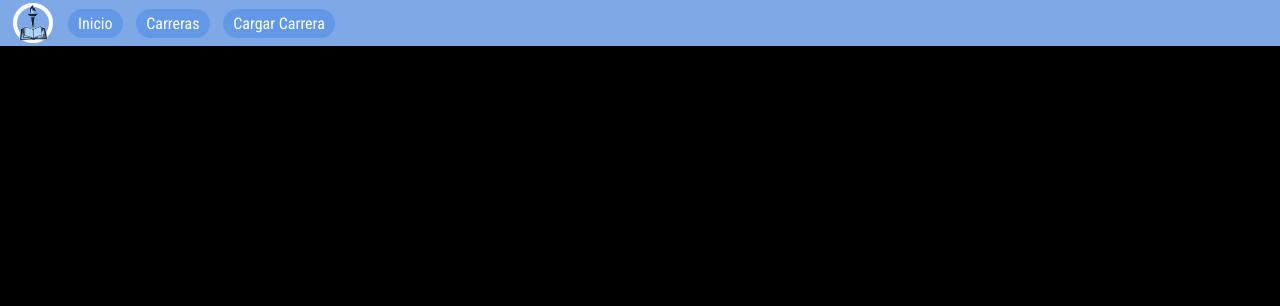
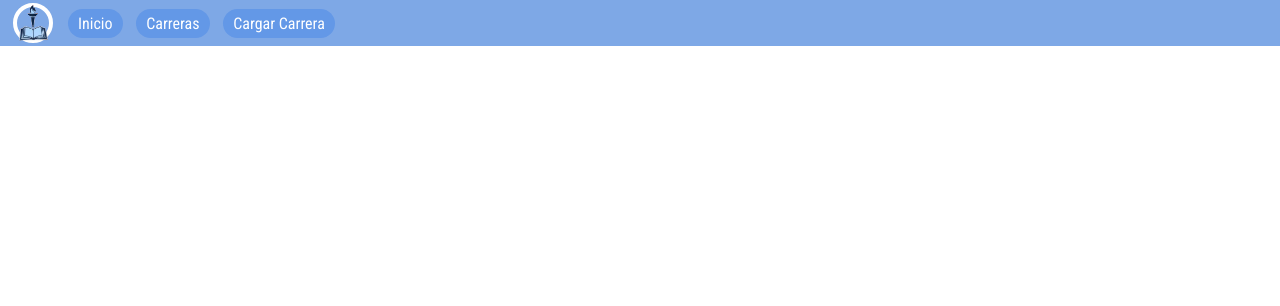
Before and after one commit to berseKIEL/WebISPPFlask, a Flask app: page / in a window 1280 px wide. Shown: the top 306 px of the page. Run offline with Flask 2, Linux system fonts and the light colour scheme; parts of the project's set-up code (start-up, migrations or seed data) failed here and were passed over; some libraries are stand-ins or nearby versions.

Commit message:
arregle bug visual de la pantalla negra

```diff
--- a/WebISPP/app/static/css/base.css
+++ b/WebISPP/app/static/css/base.css
@@ -14,8 +14,6 @@
 
 body {
     font-weight: 400;
-    color: white;
-    background-color: var(--dark-background);
 }
 
 a{
--- a/WebISPP/app/static/css/carpo.css
+++ b/WebISPP/app/static/css/carpo.css
@@ -40,7 +40,7 @@ section {
 }
 
 .style-table tbody tr:nth-of-type(even) {
-  background-color: var(--gray-background);
+  background-color: var(--gray-white-background);
 }
 
 .style-table tbody tr:last-of-type {
--- a/WebISPP/app/templates/carreras.html
+++ b/WebISPP/app/templates/carreras.html
@@ -47,7 +47,7 @@
       </tbody>
   </table>
   </div>
-{{listaValores}}
+
   {%if listaValores[0] == -1%}
   <div class="boton-flex">
     <img src="{{url_for('static',filename='img/add.png')}}" alt="add" class="boton" id="nuevo">
```
